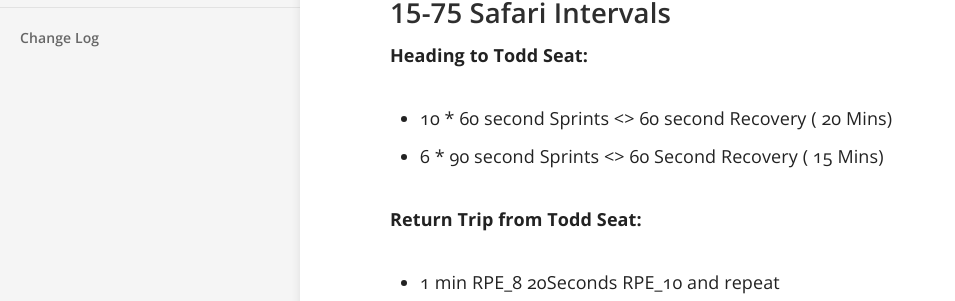
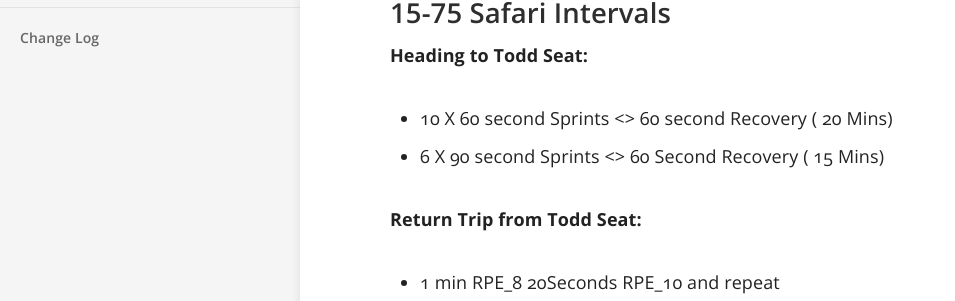
Before and after one commit to scotentSD/template_toolkit, a Jekyll site: the page built from _docs/Content/3-POD.md, in a window 1280 px wide. Shown: the part 435-736 px from the top of the page, without its empty margins (0-955 px from the left). Built offline with Jekyll 4.4.1, drawn with Linux system fonts in a browser that asks for light colours.

Commit message:
Update 3-POD.md
mk

```diff
--- a/_docs/Content/3-POD.md
+++ b/_docs/Content/3-POD.md
@@ -12,8 +12,8 @@ published: true
 
 ## 15-75 	Safari Intervals
 **Heading to Todd Seat:**
-- 10 * 60 second Sprints <> 60 second Recovery ( 20 Mins)
-- 6 * 90 second Sprints <> 60 Second Recovery ( 15 Mins)
+- 10 X 60 second Sprints <> 60 second Recovery ( 20 Mins)
+- 6 X 90 second Sprints <> 60 Second Recovery ( 15 Mins)
 
 **Return Trip from Todd Seat:**
 - 1 min RPE_8 20Seconds RPE_10 and repeat
```
